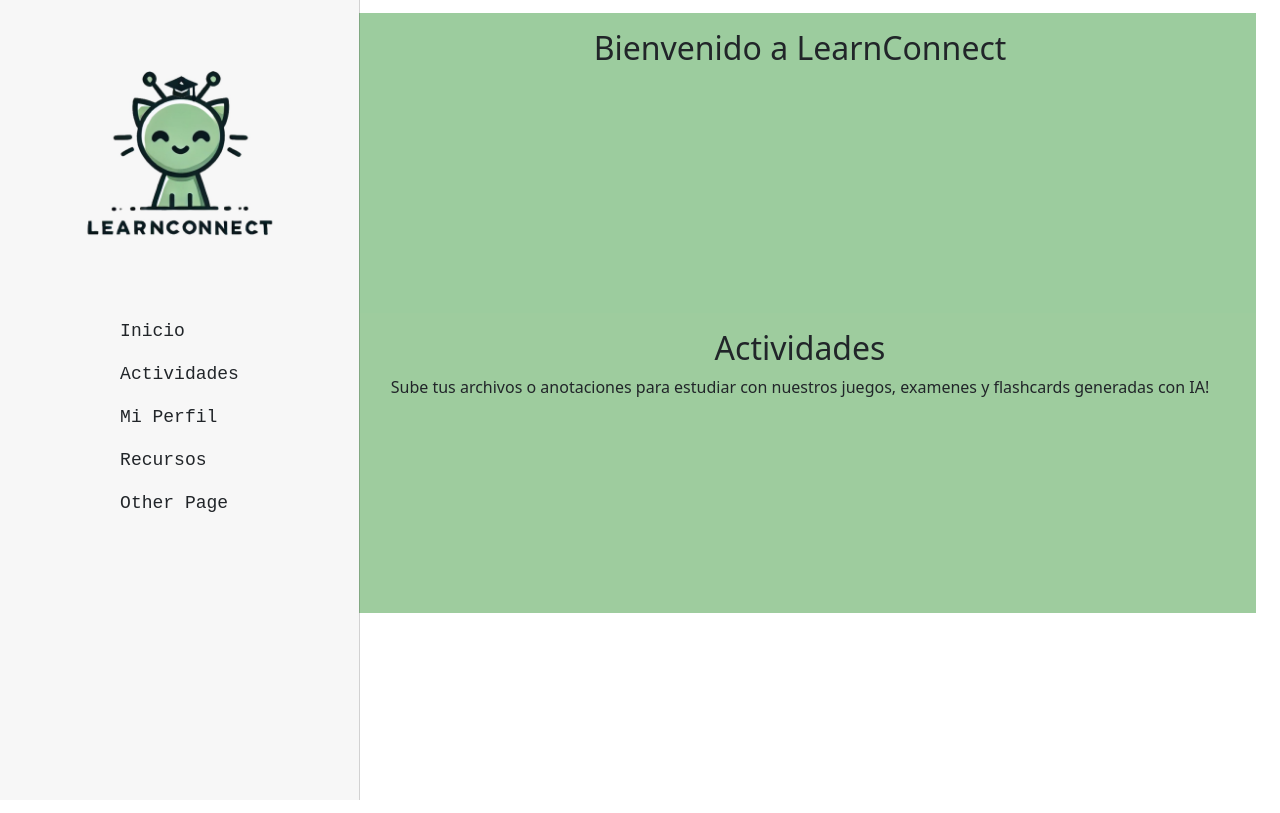
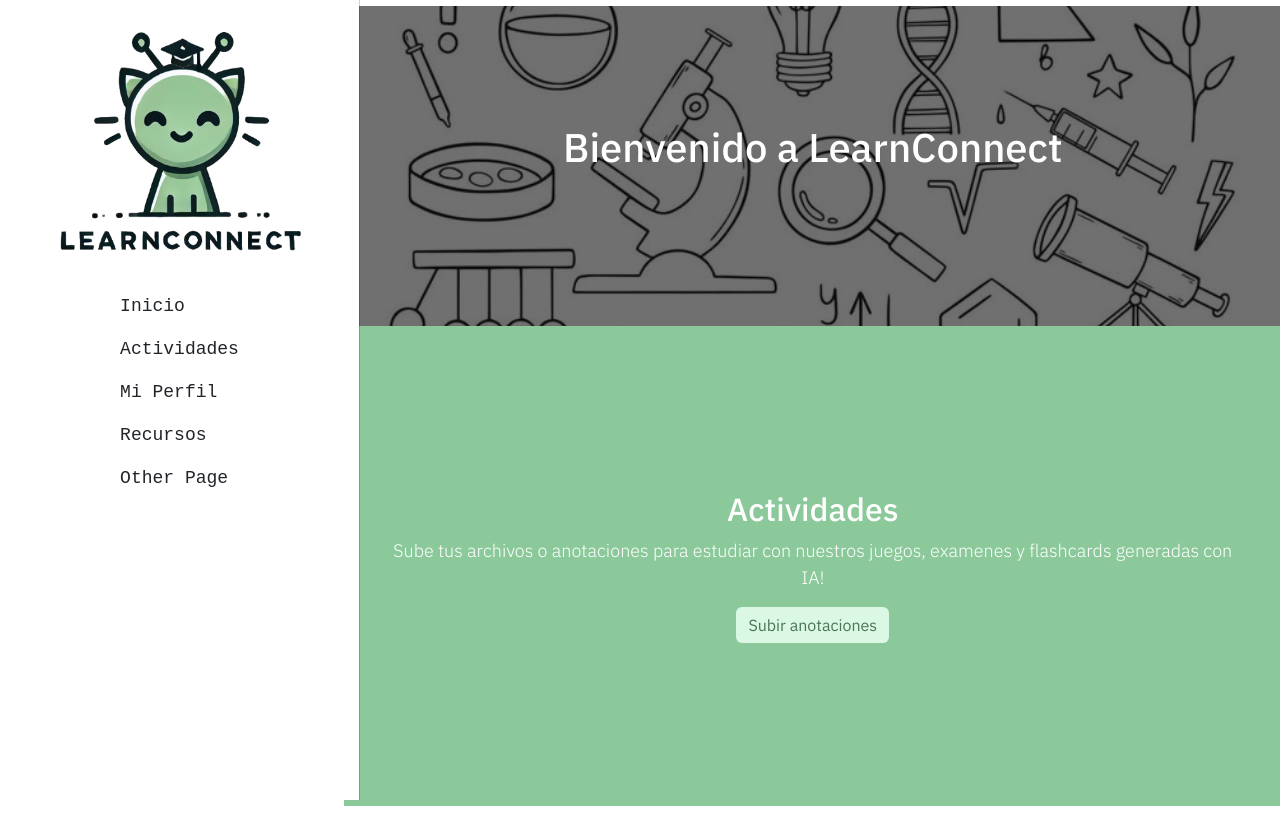
Before and after one commit to andreaortez/LearnConnectPrototipo, a Next.js app: page /HomePage in a window 1280 px wide. Built offline with nearby package versions, Linux system fonts and the light colour scheme.

Commit message:
avance de homepage

```diff
--- a/src/pages/HomePage.tsx
+++ b/src/pages/HomePage.tsx
@@ -1,17 +1,43 @@
 import Link from "next/link";
-import { useEffect } from "react";
+import { useEffect,useState} from "react";
 import axios from 'axios';
 import { useRouter } from 'next/router';
 import SideBar from "./modals/SideBar";
 
+type OptionKeys = "flashcards" | "resumen" | "examenPractica";
+
+interface OptionsState {
+  flashcards: boolean;
+  resumen: boolean;
+  examenPractica: boolean;
+}
+
 export default function HomePage (){
     const router = useRouter();
+    const [showOptions, setShowOptions] = useState(false);
     useEffect(() => {
         const initBootstrap = async () => {
           await import('bootstrap');
         };
         initBootstrap();
       }, []);
+
+      const [selectedOptions, setSelectedOptions] = useState<OptionsState>({
+        flashcards: false,
+        resumen: false,
+        examenPractica: false,
+      });
+
+      const toggleOption = (option: OptionKeys) => {
+        setSelectedOptions((prev) => ({
+          ...prev,
+          [option]: !prev[option],
+        }));
+      };
+
+      const handleButtonClick = () => {
+        setShowOptions(true);
+      };
 
     return (
         <div className="container-fluid ">
@@ -33,17 +59,50 @@ export default function HomePage (){
                             >
                             <span className="navbar-toggler-icon"></span>
                         </button>
-                    <span className="navbar-brand mb-0 h1">Homepage</span>
+                    <span className="navbar-brand mb-0 h1 ibm-plex-sans-pSans">Homepage</span>
                     </div>
                 </nav>
-                    <section id="landing" className="pt-3">
-                        <h2>Bienvenido a LearnConnect</h2>
+                    <section id="landing" className="pt-3 ibm-plex-sans-pSans"
+                    style={{
+                        backgroundImage: 'url("/images/banner.png")',
+                        backgroundSize: 'cover',
+                        backgroundRepeat: 'no-repeat',
+                        backgroundPosition: 'center',
+                        minHeight: '300px'
+                      }}
+                    >
+                        <h1>Bienvenido a LearnConnect</h1>
                     </section>
-                    <section id="actividades" className="pt-3">
+                    <section id="actividades" className="pt-6 ibm-plex-sans-pSans">
                         <h2>Actividades</h2>
-                        <p>Sube tus archivos o anotaciones para estudiar con nuestros juegos, examenes y flashcards
+                        <p className="">Sube tus archivos o anotaciones para estudiar con nuestros juegos, examenes y flashcards
                             generadas con IA!
                         </p>
+                        <button className="btn btn-act" onClick={handleButtonClick}>Subir anotaciones</button>
+                        {showOptions && (
+                            <div id="btngroup1" className="fade-in m-3 ">
+                                <h5>Generar:</h5>
+                                <button
+                                    className={`btn btn-tipo m-2 ${selectedOptions.flashcards ? "btn-selected" : ""}`}
+                                    onClick={() => toggleOption("flashcards")}
+                                >
+                                    Flashcards
+                                </button>
+                                <button
+                                    className={`btn btn-tipo m-2 ${selectedOptions.resumen ? "btn-selected" : ""}`}
+                                    onClick={() => toggleOption("resumen")}
+                                >
+                                    Resumen
+                                </button>
+                                <button
+                                    className={`btn btn-tipo m-2 ${selectedOptions.examenPractica ? "btn-selected" : ""}`}
+                                    onClick={() => toggleOption("examenPractica")}
+                                >
+                                    Examen de Practica
+                                </button>
+                            </div>
+                          )}
+
                     </section>
 
 
--- a/src/pages/modals/SideBar.tsx
+++ b/src/pages/modals/SideBar.tsx
@@ -18,10 +18,10 @@ const Sidebar: React.FC = () => {
         <div className="offcanvas-header">
           <div className="d-flex w-100">
           <Image
-              src="/assets/logo.png"
+              src="/images/Logo.png"
               alt="Logo"
               width={250}
-              height={250}
+              height={225}
               priority
             />
           </div>
--- a/src/styles/globals.css
+++ b/src/styles/globals.css
@@ -14,6 +14,7 @@ html,
 body {
   max-width: 100vw;
   overflow-x: hidden;
+
 }
 
 body {
@@ -42,11 +43,11 @@ a {
 
 }
 
-
 @media (min-width: 768px) {
   #main {
-    padding:1%;
-    width: 65%;
+    margin-left: 33% !important;
+    padding:0.5%;
+    width: 70%;
   }
   #sidebarMenu {
     width: 35%;
@@ -58,8 +59,8 @@ a {
 @media (min-width: 1024px) {
   #main {
 
-    margin-left: 25% !important;
-    width: 75%;
+    margin-left: 33% !important;
+    width: 69%;
   }
   #sidebarMenu {
     width: 35%;
@@ -68,3 +69,29 @@ a {
     visibility: visible !important;
   }
 }
+@media (min-width: 1124px) {
+  #main {
+
+    margin-left: 25% !important;
+    width: 77%;
+  }
+  #sidebarMenu {
+    width: 35%;
+    position: fixed !important;
+    transform: none !important;
+    visibility: visible !important;
+  }
+}
+@media (min-width: 1424px) {
+  #main {
+
+    margin-left: 10% !important;
+    width: 100%;
+  }
+  #sidebarMenu {
+    width: 35%;
+    position: fixed !important;
+    transform: none !important;
+    visibility: visible !important;
+  }
+}
--- a/src/styles/styles.css
+++ b/src/styles/styles.css
@@ -1,3 +1,4 @@
+@import url('https://fonts.googleapis.com/css2?family=IBM+Plex+Sans:ital,wght@0,100..700;1,100..700&family=PT+Sans:ital,wght@0,400;0,700;1,400;1,700&display=swap');
 .background-image {
     position: relative;
     background-image: url('/images/Fondo1.jpg');
@@ -94,8 +95,6 @@
     padding-top: 66px;
 }
 
-
-
 .title {
     font-size: 50px;
     font-weight: bold;
@@ -110,10 +109,6 @@
     font-size: 20px;
     font-weight: 200;
 }
-
-
-
-
 
 .ovl2 {
     background: rgba(0, 0, 0, 0.1);
@@ -141,8 +136,6 @@
     display: flex;
     width: 53%;
 }
-
-
 
 .overlay2 {
     position: relative;
@@ -374,32 +367,107 @@
   }
 
   #sidebarMenu {
-    background-color: #f7f7f7;
+    background-color: #ffffff;
     text-align: left;
     font-family: 'Courier New', Courier, monospace;
     font-size: large;
     align-items: center;
     padding: 12px;
     max-width: 360px;
+    position: fixed;
   }
   #sidebarMenu button {
     padding: 20px;
     align-self: flex-end;
-  }
+
+  } #main{
+    }
+
   #landing {
+    padding: 5%;
     background-color: #9ccc9e;
-    height: 300px;
+    height: 40vh;
     text-align: center;
     justify-items: center;
+    align-content: center;
+    text-shadow: #0f2225;
+    font-style: bold;
+    color: white;
+    font-size: 60px;
+    margin: 0 auto;
   }
   #actividades {
-    background-color:rgba(158,204,158,255);
-    height: 300px;
+    /* background-color:rgba(158,204,158,255); */
+    background-color:#8bc99b ;
+    height: 60vh;
     text-align: center;
     justify-items: center;
+    align-content: center;
+    padding: 5%;
+    font-size: large;
+    color: white;
+  }
+  #actividades p {
+
   }
 
-/*   #main {
-    display: flex-column;
-    height: fullscreen;
-  } */
+  @keyframes fadeIn {
+  from {
+    opacity: 0;
+    transform: translateY(20px);
+  }
+  to {
+    opacity: 1;
+    transform: translateY(0);
+  }
+}
+.fade-in {
+    animation: fadeIn 0.5s ease-in-out;
+  }
+  #btngroup {
+    text-align: center;
+    justify-items: center;
+    align-content: center;
+
+  }
+  .btn-selected {
+    background-color: #9a6ac4;
+    color: white;
+  }
+
+  .btn-act {
+    background-color: #e6ffeee0 !important;
+    color: #4a7557 !important;
+    border: none !important;
+}
+
+.btn-act:hover {
+    background-color: #4a7557 !important;
+    color: white !important;
+}
+.btn-tipo {
+    height: 50px;
+    width: 300px;
+    background-color: #c46aa2 !important;
+    color: #f6dbef !important;
+    border: none !important;
+}
+
+.btn-tipo:hover {
+    background-color: #a54480 !important;
+    color: white !important;
+}
+.pt-sans-regular {
+    font-family: "PT Sans", serif;
+    font-weight: 400;
+    font-style: normal;
+  }
+
+.ibm-plex-sans-pSans {
+    font-family: "IBM Plex Sans", serif;
+    font-optical-sizing: auto;
+    font-weight: 300;
+    font-style: normal;
+    font-variation-settings:
+      "wdth" 100;
+  }
```
Also changed, not shown: public/assets/logo.png (deleted), public/images/banner.png (added).
